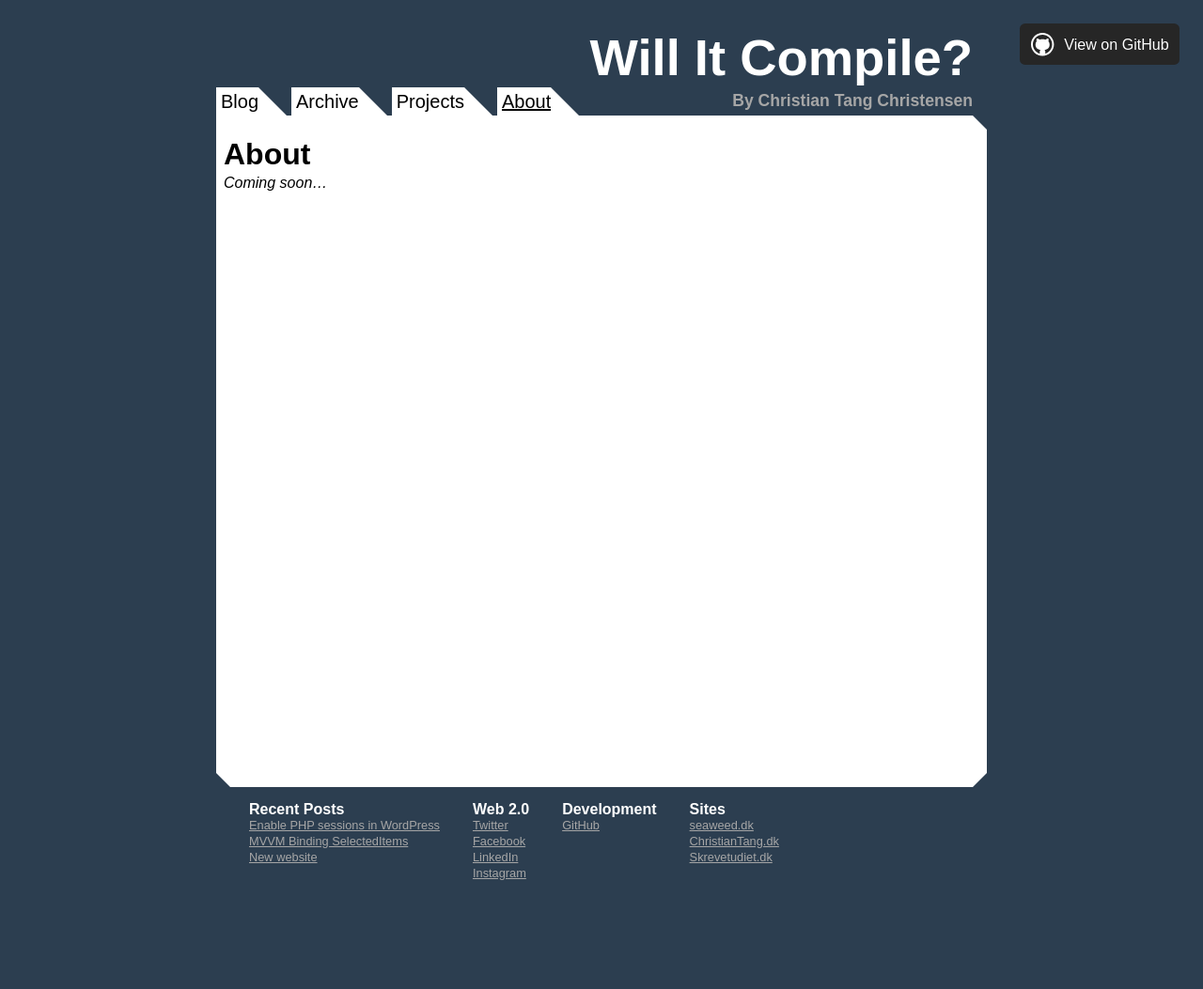
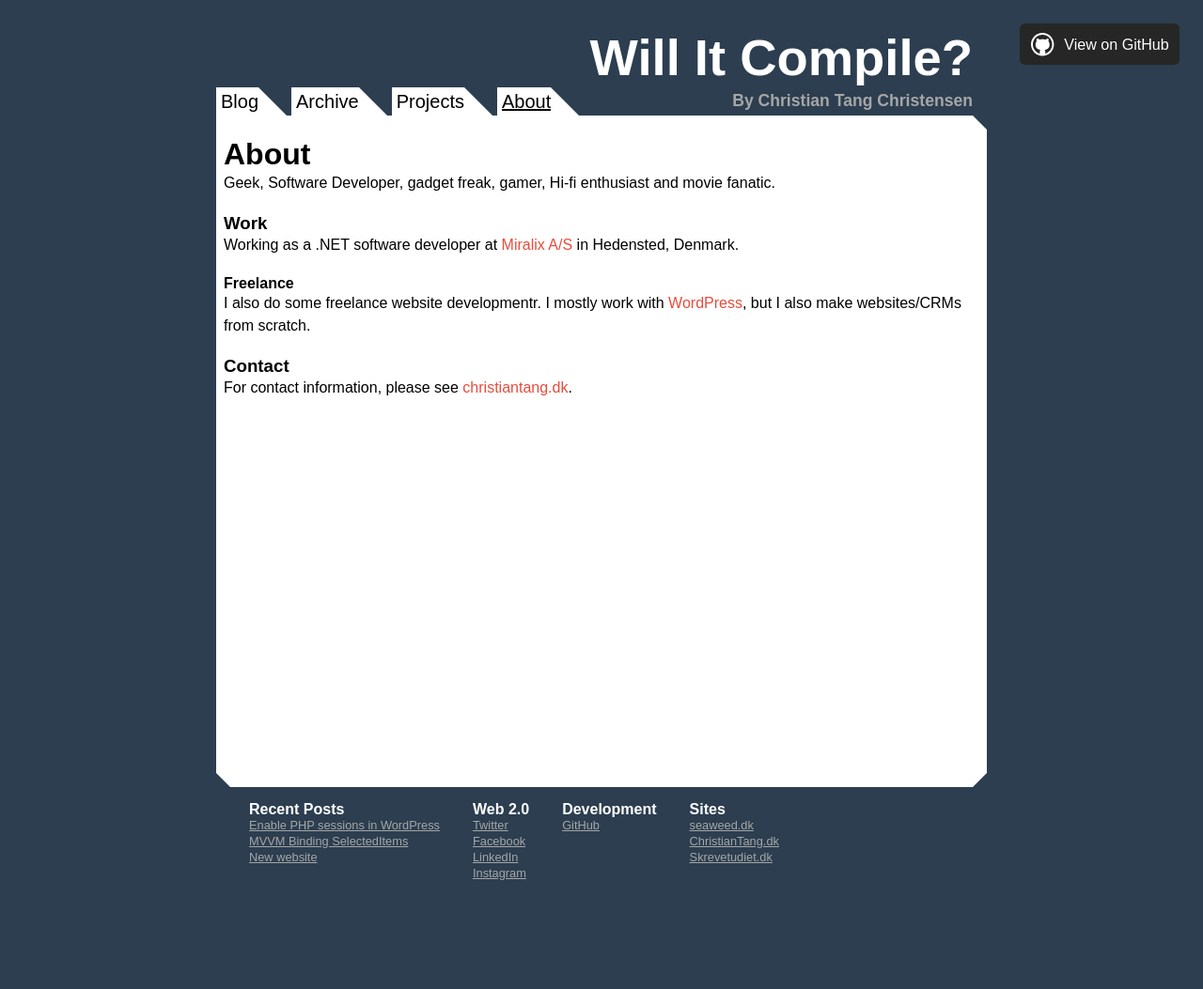
Before and after one commit to TangChr/implied.dk, a Jekyll site: the page built from about.md, in a window 1280 px wide. Shown: the whole page at 94% size. Built offline with Jekyll 4.4.1, drawn with Linux system fonts in a browser that asks for light colours.

Commit message:
Added content to about.md

```diff
--- a/about.md
+++ b/about.md
@@ -2,4 +2,13 @@
 title: About
 layout: page
 ---
-_Coming soon..._
+Geek, Software Developer, gadget freak, gamer, Hi-fi enthusiast and movie fanatic.
+
+### Work
+Working as a .NET software developer at [Miralix A/S](http://miralix.com) in Hedensted, Denmark.
+
+#### Freelance
+I also do some freelance website developmentr. I mostly work with [WordPress](http://wordpress.org), but I also make websites/CRMs from scratch.
+
+### Contact
+For contact information, please see [christiantang.dk](http://christiantang.dk/contact.html).
```
